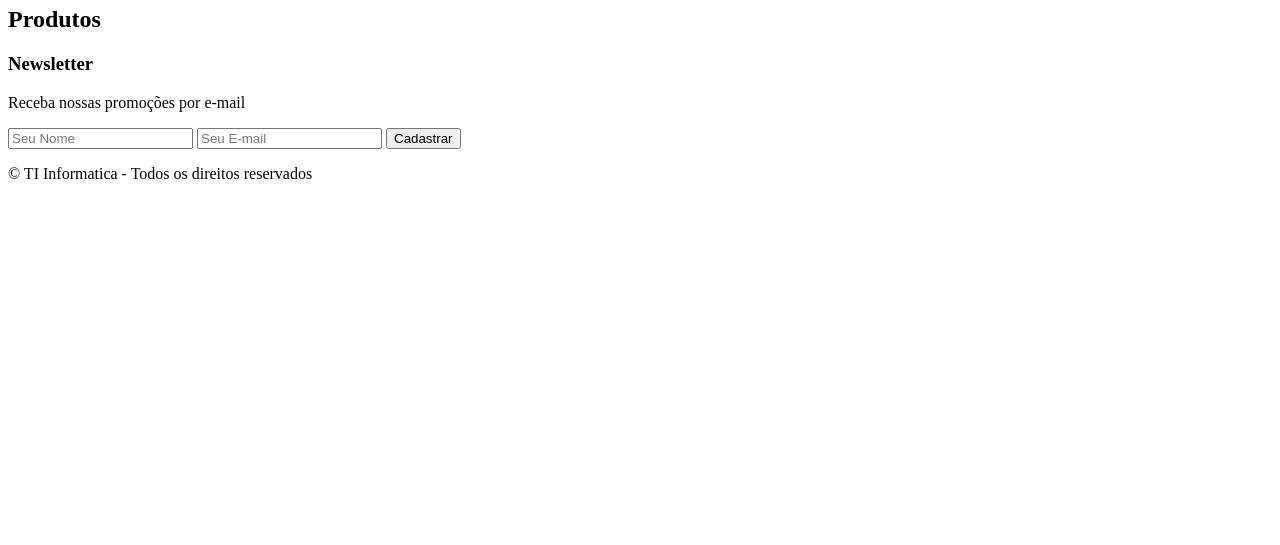
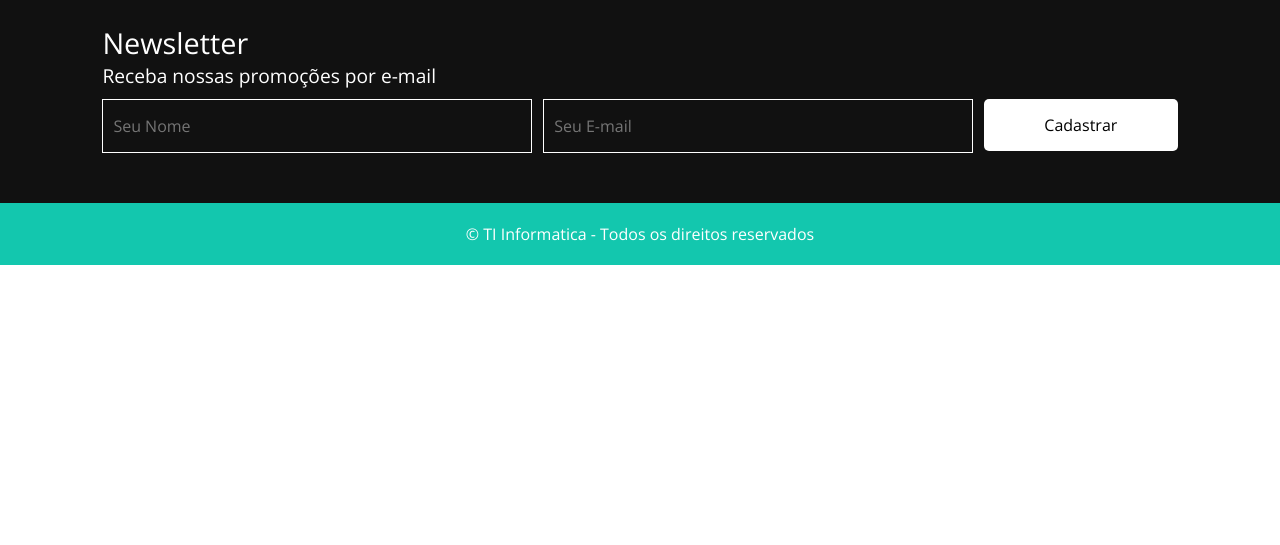
Before and after one commit to ProgLucaM/TIShooping, a plain HTML site: page contato.html in a window 1280 px wide. Shown: the part 255-800 px from the top of the page. Drawn offline with nearby package versions, Linux system fonts and the light colour scheme; the site is published under a folder, as on GitHub Pages, so addresses that start at the root find nothing.

Commit message:
Update contato.html

```diff
--- a/contato.html
+++ b/contato.html
@@ -4,7 +4,7 @@
     <meta charset="UTF-8">
     <meta name="viewport" content="width=device-width, initial-scale=1.0">
     <title>Document</title>
-    <link rel="stylesheet" href="/css/contato.css">
+    <link rel="stylesheet" href="css/contato.css">
 <link rel="stylesheet" href="https://use.fontawesome.com/releases/v5.15.4/css/all.css" integrity="sha384-DyZ88mC6Up2uqS4h/KRgHuoeGwBcD4Ng9SiP4dIRy0EXTlnuz47vAwmeGwVChigm" crossorigin="anonymous">
     <link href="https://fonts.googleapis.com/css2?family=Open+Sans&display=swap" rel="stylesheet">
 </head>
```
